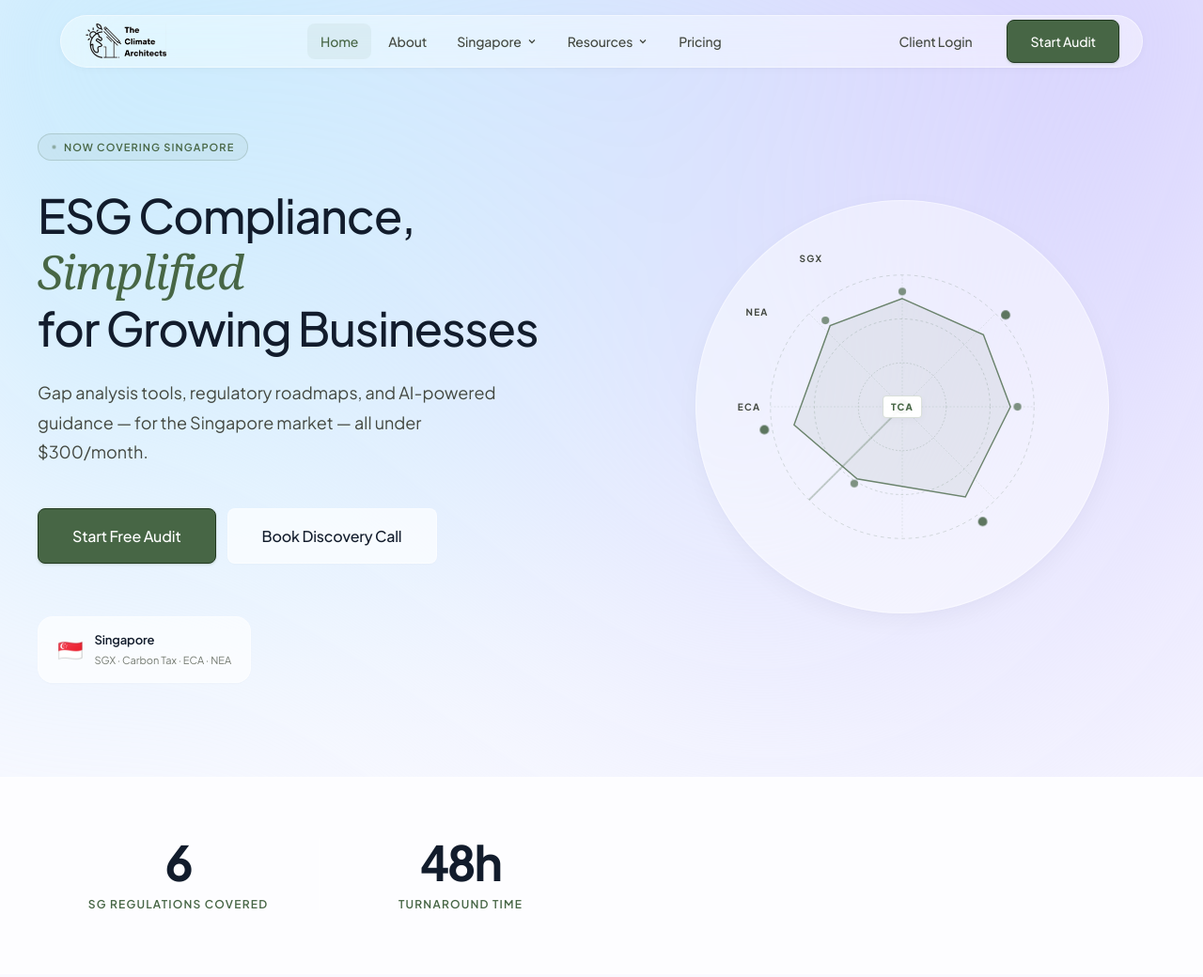
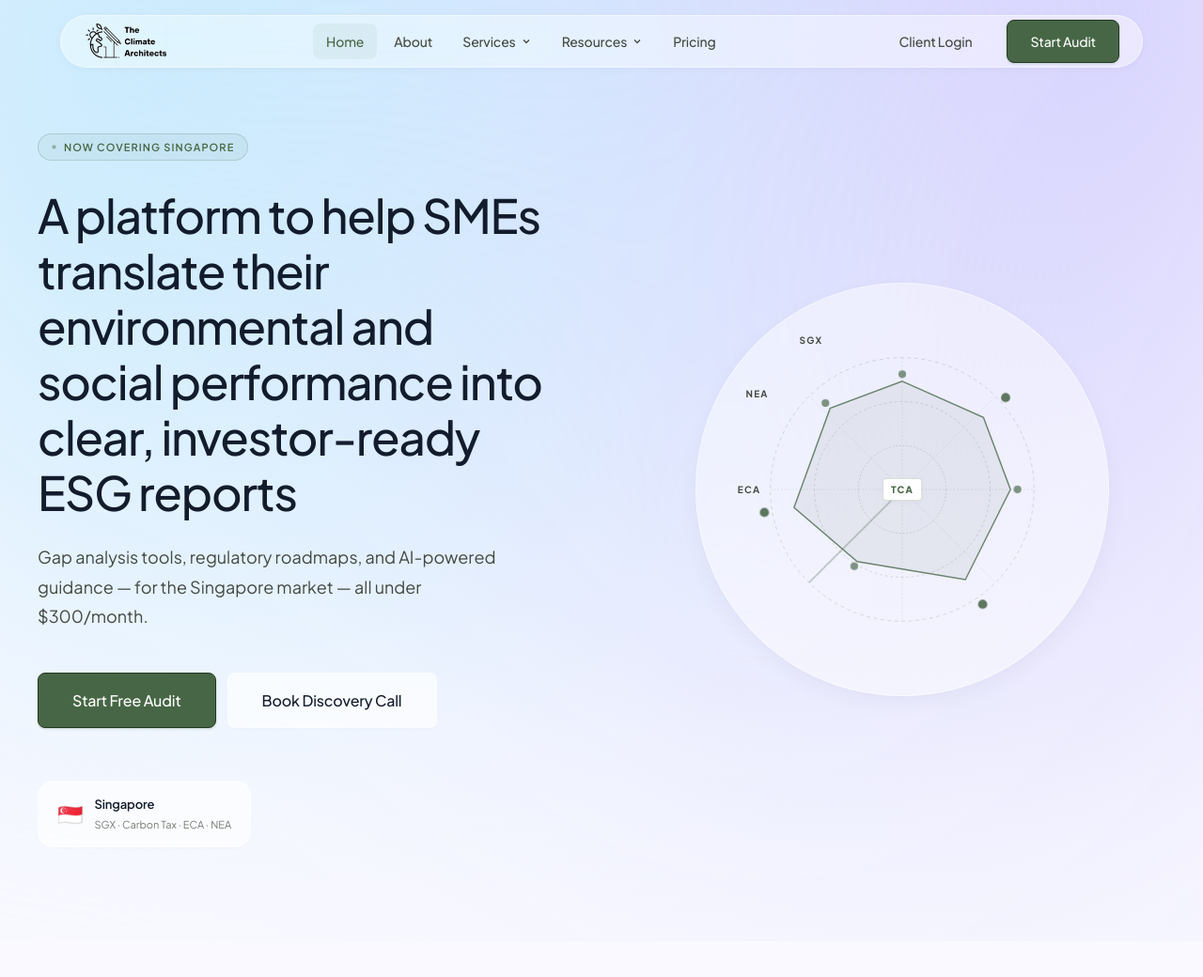
Before and after one commit to akshajchopra47-debug/singapore-project, a website: page public/index.html in a window 1280 px wide. Shown: the top 1040 px of the page at 94% size. Drawn offline with Linux system fonts and the light colour scheme.

Commit message:
Update index.html

```diff
--- a/public/index.html
+++ b/public/index.html
@@ -22,10 +22,10 @@
 
             <li>
                 <button class="nav-parent">
-                    Singapore <svg width="12" height="12" viewBox="0 0 24 24" fill="none" stroke="currentColor" stroke-width="2.5"><polyline points="6 9 12 15 18 9"/></svg>
+                    Services <svg width="12" height="12" viewBox="0 0 24 24" fill="none" stroke="currentColor" stroke-width="2.5"><polyline points="6 9 12 15 18 9"/></svg>
                 </button>
                 <div class="nav-dropdown">
-                    <div class="dropdown-section-label">Singapore Services</div>
+                    <div class="dropdown-section-label">Services</div>
                     <a href="audit.html">ESG Readiness Audit <span class="dd-market sg">SG</span></a>
                     <a href="frameworks.html">ESG Frameworks <span class="dd-market sg">SG</span></a>
                     <a href="protection.html">Greenwashing Protection <span class="dd-market sg">SG</span></a>
@@ -72,7 +72,7 @@
     <div class="hero-container">
         <div class="hero-content-box">
             <div class="hero-eyebrow"><span class="hero-eyebrow-dot"></span> Now covering Singapore</div>
-            <h1>ESG Compliance, <em>Simplified</em><br>for Growing Businesses</h1>
+            <h1>A platform to help SMEs translate their environmental and social performance into clear, investor-ready ESG reports</h1>
             <p class="hero-subheading">Gap analysis tools, regulatory roadmaps, and AI-powered guidance — for the Singapore market — all under $300/month.</p>
             <div class="hero-ctas">
                 <a href="dashboard.html" class="btn btn-primary" style="padding:16px 36px;font-size:16px;">Start Free Audit</a>
@@ -129,13 +129,6 @@
                 <span class="radar-label label-tca">TCA</span>
             </div>
         </div>
-    </div>
-</div>
-
-<div class="stats-strip">
-    <div class="stats-inner">
-        <div class="stat-item reveal"><div class="stat-num" data-count="6">6</div><div class="stat-label">SG Regulations Covered</div></div>
-        <div class="stat-item reveal delay-1"><div class="stat-num" data-count="48" data-suffix="h">48h</div><div class="stat-label">Turnaround Time</div></div>
     </div>
 </div>
 
@@ -574,7 +567,7 @@
   aria-label="Navigation menu"
 >
 
-  <span class="mob-section-title">Singapore</span>
+  <span class="mob-section-title">Services</span>
   <a href="audit.html" class="mob-nav-link">
     ESG Readiness Audit
     <span class="dd-chip sg">SG</span>
```
